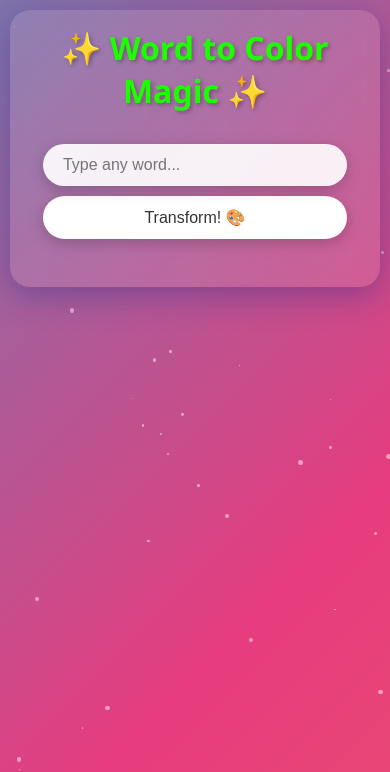
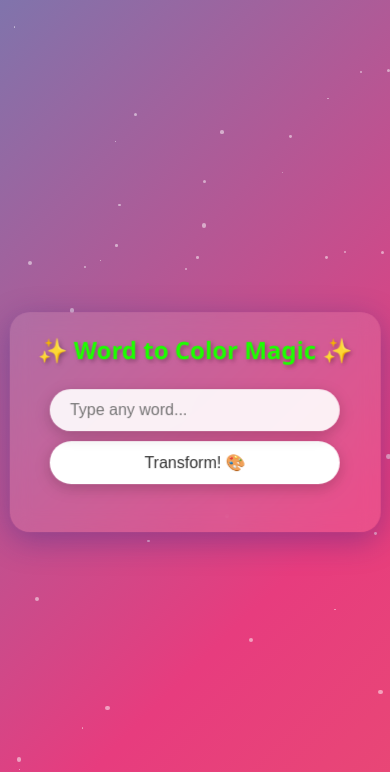
Before and after one commit to cdonel707/wordandcolors, a Flask app: page / in a window 390 px wide. Shown: the top 772 px of the page. Run offline with Flask 3, Linux system fonts and the light colour scheme.

Commit message:
center and adjust font

```diff
--- a/templates/index.html
+++ b/templates/index.html
@@ -30,19 +30,26 @@
 
         .container {
             max-width: 800px;
-            margin: 0 auto;
+            width: 90%;
+            margin: 50px auto;
             padding: 2rem;
             background: rgba(255, 255, 255, 0.1);
             backdrop-filter: blur(10px);
             border-radius: 20px;
             box-shadow: 0 8px 32px 0 rgba(31, 38, 135, 0.37);
+            position: absolute;
+            top: 50%;
+            left: 50%;
+            transform: translate(-50%, -50%);
         }
 
         h1 {
-            font-size: 3em;
+            font-size: clamp(1.5rem, 5vw, 3rem);
             margin-bottom: 1em;
             text-shadow: 2px 2px 4px rgba(0, 0, 0, 0.3);
             animation: rainbow 5s infinite;
+            white-space: nowrap;
+            line-height: 1.2;
         }
 
         @keyframes rainbow {
@@ -163,13 +170,17 @@
         /* Mobile styles */
         @media (max-width: 768px) {
             .container {
-                padding: 1rem;
-                margin: 10px;
+                width: 95%;
+                padding: 1.5rem;
+                margin: 0;
             }
 
             h1 {
-                font-size: 2em;
-                margin-bottom: 0.5em;
+                margin-bottom: 0.8em;
+            }
+
+            .input-group {
+                margin: 1.5em 0;
             }
 
             input {
```
Also changed, not shown: other parts of templates/index.html (+13 -20 lines).
